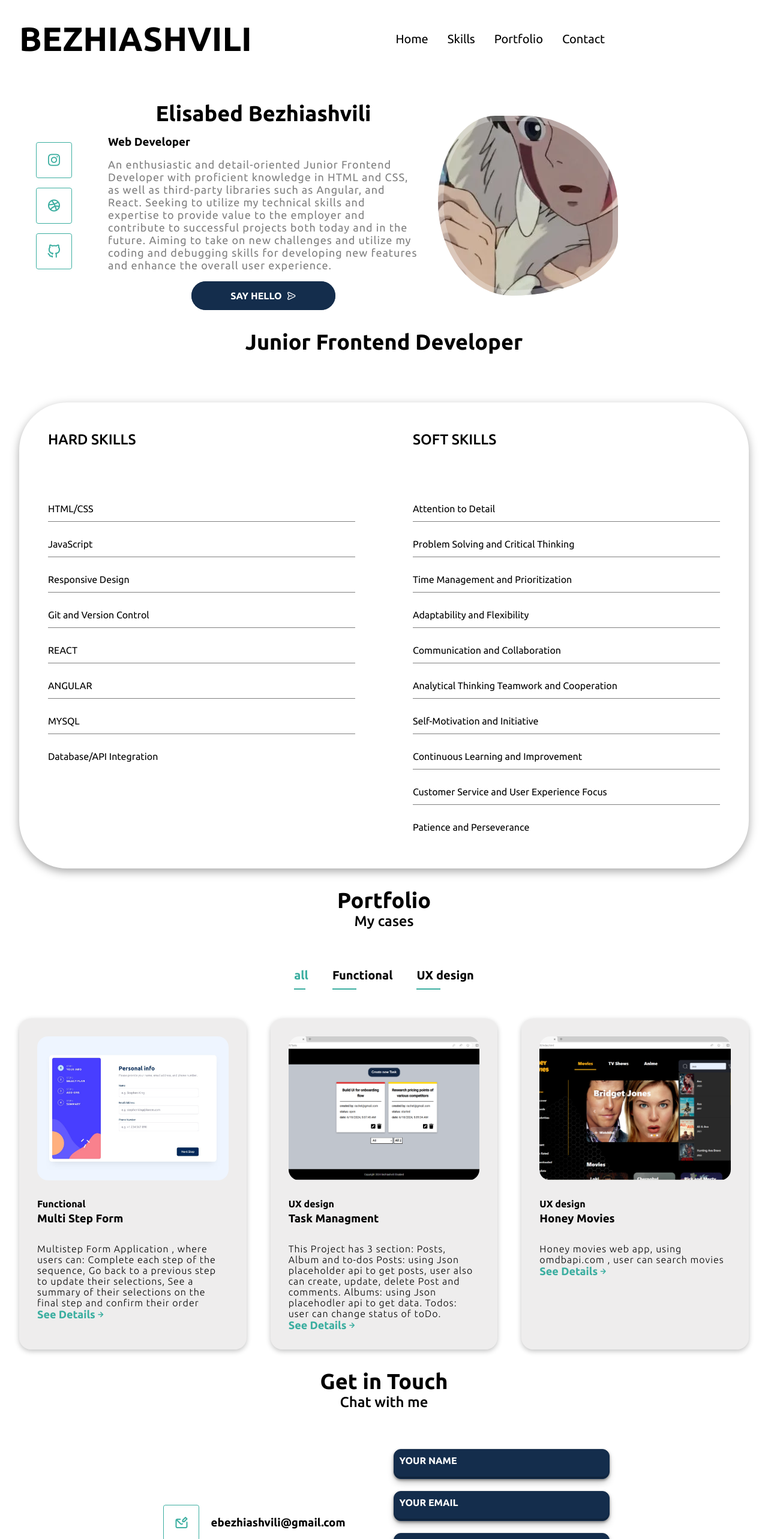
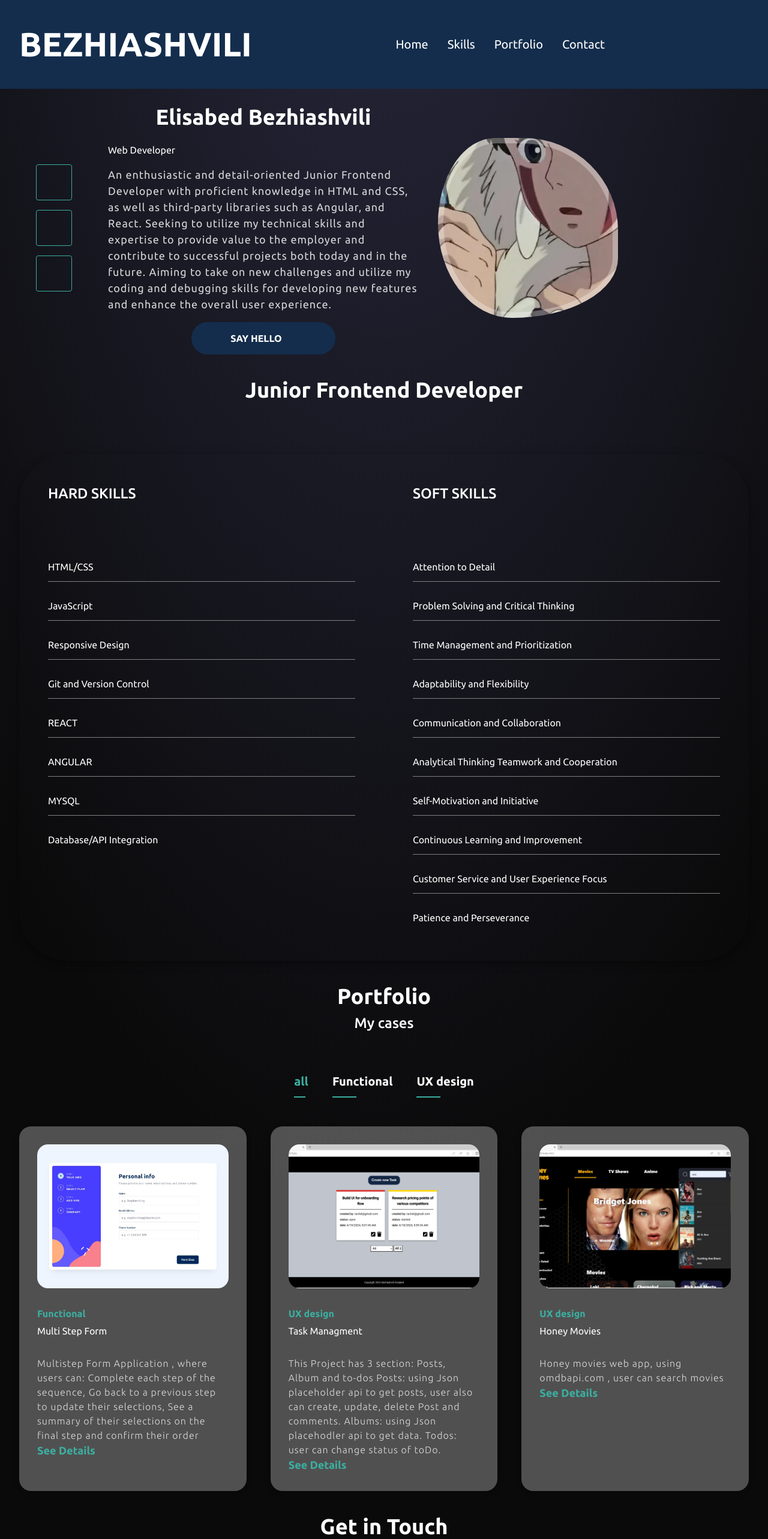
Before and after one commit to elisabed-coder/Resume, a React (Create React App) app: page / in a window 1280 px wide. Shown: the top 2566 px of the page at 60% size. Built offline with nearby package versions, Linux system fonts and the light colour scheme.

Commit message:
add background

```diff
--- a/package.json
+++ b/package.json
@@ -20,7 +20,7 @@
     "tailwindcss": "^3.4.8"
   },
   "scripts": {
-    "start": "react-scripts start",
+    "dev": "react-scripts start",
     "build": "react-scripts build",
     "test": "react-scripts test",
     "eject": "react-scripts eject"
--- a/src/App.js
+++ b/src/App.js
@@ -8,13 +8,13 @@ import Contact from "./components/Contact/Contact";
 const App = () => {
   return (
     <>
-      <Header />
-      <main className="main">
+      <div className="w-hidden bg-neutral-950 bg-[radial-gradient(ellipse_80%_80%_at_50%_-20%,rgba(120,119,198,0.3),rgba(255,255,255,0))]">
+        <Header />
         <Home />
-      </main>
-      <Skills />
-      <Portfolio />
-      <Contact />
+        <Skills />
+        <Portfolio />
+        <Contact />
+      </div>
     </>
   );
 };
--- a/src/components/Header/header.css
+++ b/src/components/Header/header.css
@@ -3,12 +3,12 @@ header {
   position: fixed;
   top: 0;
   left: 0;
-  padding: 2rem;
-  background: #ffff;
+  background: var(--dark-blue-color);
   z-index: 5;
 }
 
 nav {
+  padding: 2rem;
   display: flex;
   justify-content: space-between;
   align-items: center;
@@ -18,7 +18,7 @@ nav {
 nav > a {
   font-size: var(--big-font-size);
   font-weight: var(--font-bold);
-  color: var(--black-color);
+  /* color: var(--black-color); */
 }
 ul {
   display: flex;
@@ -74,7 +74,7 @@ ul {
     border-top-right-radius: 1.5rem;
     box-shadow: 0 -5px 15px rgba(0, 0, 0, 0.35);
     transition: bottom 0.3s ease;
-    background: white;
+    background: var(--dark-blue-color);
   }
   .nav__close,
   .nav__toggle,
@@ -109,7 +109,6 @@ ul {
 @media screen and (max-width: 450px) {
   .nav__menu {
     padding: 2rem 0.25rem 4rem;
-    background-color: var(--white-color);
   }
 
   header {
--- a/src/components/Home/home.css
+++ b/src/components/Home/home.css
@@ -40,7 +40,7 @@
 
 .description {
   font-size: var(--small-font-size);
-  color: var(--gray-color);
+  color: var(--light-gray-color);
 }
 
 .home__img {
--- a/src/components/Portfolio/portfolio.css
+++ b/src/components/Portfolio/portfolio.css
@@ -51,10 +51,9 @@
 .portfolio__category,
 .portfolio__description {
   margin-top: 30px;
-  color: black;
 }
 .portfolio__description {
-  color: black;
+  color: var(--light-gray-color);
   font-size: var(--smaller-font-size);
   font-weight: 100;
 }
--- a/src/index.css
+++ b/src/index.css
@@ -1,3 +1,7 @@
+@tailwind base;
+@tailwind components;
+@tailwind utilities;
+
 * {
   margin: 0;
   padding: 0;
@@ -21,7 +25,7 @@ a {
   font-family: "Ubuntu", sans-serif;
   font-weight: var(--font-normal);
   font-size: var(--normal-font-size);
-  color: var(--normal-black-color);
+  color: #fff;
 }
 
 ul {
@@ -116,7 +120,7 @@ section h2 {
   --gray-color: #808080;
   --light-blue-color: #385170;
   --dark-blue-color: #142d4c;
-  --light-gray-color: #ececec;
+  --light-gray-color: #ececece6;
   --light-turquoise-color: #9fd3c7;
   --dark-turquoise-color: #3baea0;
   --white-color: #fff;
--- a/tailwind.config.js
+++ b/tailwind.config.js
@@ -1,6 +1,5 @@
-/** @type {import('tailwindcss').Config} */
-module.exports = {
-  content: ["./src/**/*.{js,jsx,ts,tsx}"],
+export default {
+  content: ["./index.html", "./src/**/*.{js,ts,jsx,tsx}"],
   theme: {
     extend: {},
   },
```
